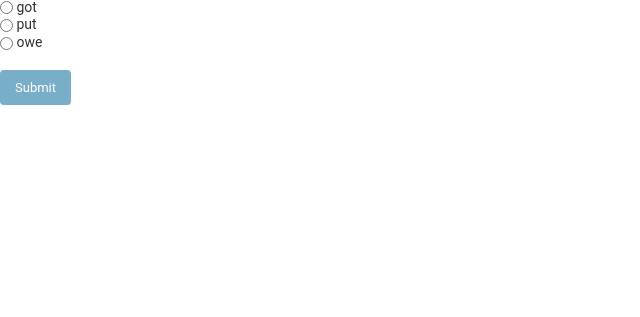
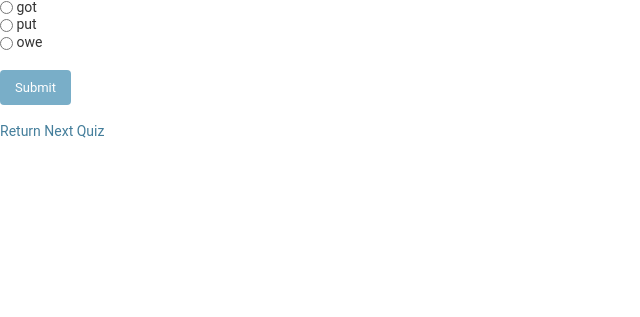
Before and after one commit to yutwat/django-polls, a Django app: page /polls/2/ in a window 1280 px wide. Shown: the part 111-428 px from the top of the page, without its empty margins (0-640 px from the left). Run offline with Django 3.2, Linux system fonts and the light colour scheme; data comes from the database, SQL or seed files in the repository; both versions use the stored data as it was after the commit; some libraries are stand-ins or nearby versions; some web fonts are replaced.

Commit message:
unnecessary bracket

```diff
--- a/mysite/polls/templates/polls/detail.html
+++ b/mysite/polls/templates/polls/detail.html
@@ -37,4 +37,7 @@
 		<p><strong>{{ incorrect_message }}</strong></p>
 	{% endif %}
 
+	<a href="{% url 'polls:index' %}">Return</a>
+	<a href="{% url 'polls:detail'  question.id %}">Next Quiz</a>
+
 </body>
--- a/mysite/polls/templates/polls/index.html
+++ b/mysite/polls/templates/polls/index.html
@@ -43,7 +43,6 @@ Changing Log
 <h1>{{ "Questions" }}</h1>
 
 {% if latest_question_list %}
-    <!--questions are shown on a table, modified on Sep 4 2018-->
     <table>
         <thead>
           <tr>
@@ -55,9 +54,9 @@ Changing Log
         <tbody>
             {% for question in latest_question_list %}
             <tr>
-                <td><a href="{% url 'polls:detail' question.id %}">{{ question.question_text }}</a></td>
+                <td><a href="{% url 'polls:detail' question.id %}"> {{ question.question_text }} </a></td>
                 <td>{{question.pub_date}}</td> <!--comment: need to hide time from datetime data-->
-            </tr>>
+            </tr>
 
         <!--changed from list view to table, Sep 4 2018-->
         <!--bullet list>
```
Also changed, not shown: mysite/db.sqlite3.
